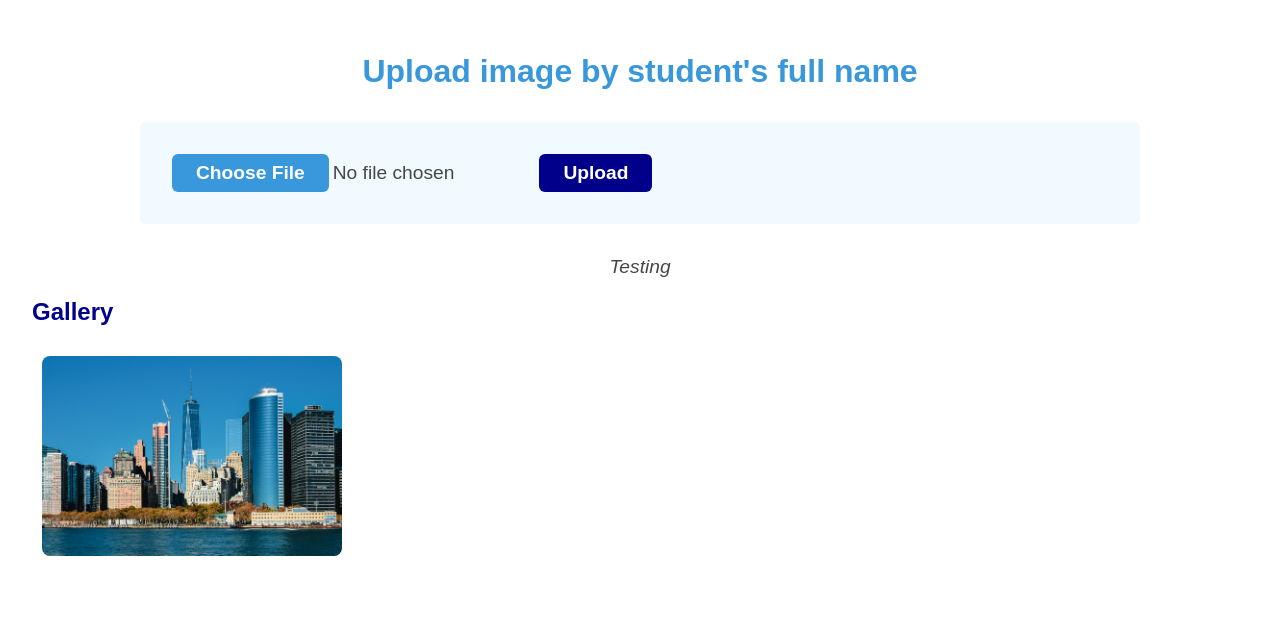
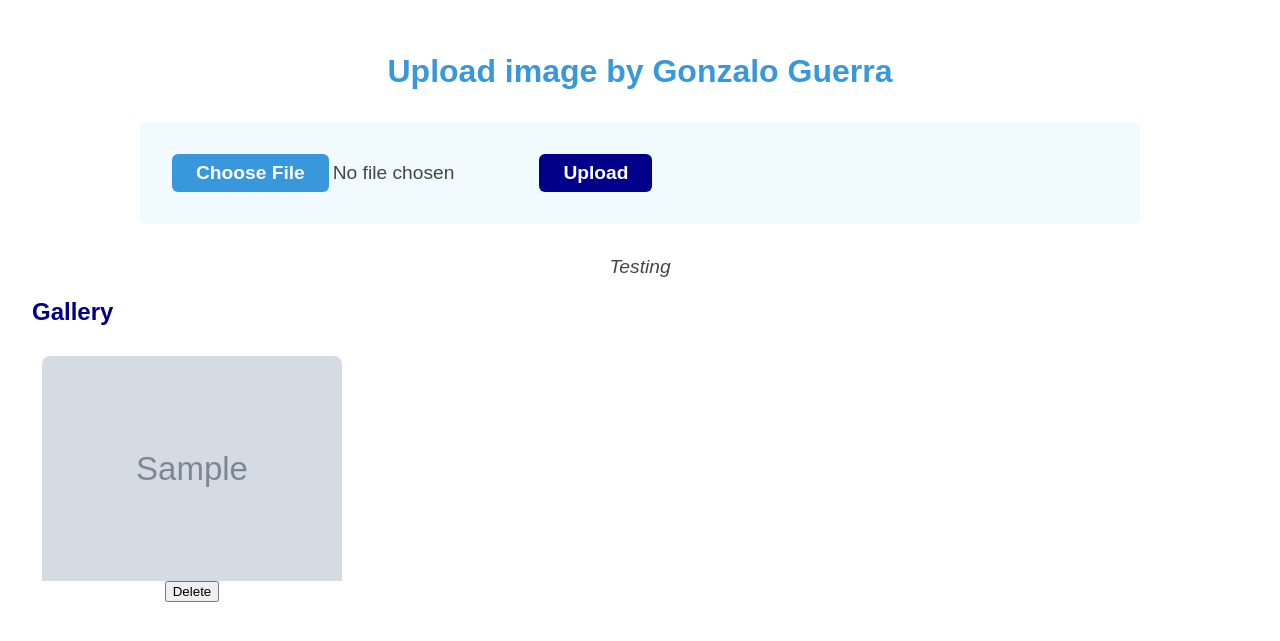
Before and after one commit to Gongg0910/ET721---Spring-2026, a Flask app: page / in a window 1280 px wide. Shown: the top 641 px of the page. Run offline with Flask 3, Linux system fonts and the light colour scheme; tables that the repository leaves empty or names only in its code hold one stand-in row (values such as "Sample post"); grey boxes marked "Sample" are stand-in pictures.

Commit message:
lab 17 complete

```diff
--- a/lab17/app.py
+++ b/lab17/app.py
@@ -73,6 +73,39 @@ def upload_image():
 
 
 # ----------------------------------------------------
+# DELETE AN IMAGE ROUTE
+# ----------------------------------------------------
+@app.route('/delete/<int:image_id>', methods=['DELETE'])
+def delete_image(image_id):
+    conn = get_db_connection()
+    cursor = conn.cursor(dictionary=True)
+
+    # get filename
+    cursor.execute("SELECT filename FROM images WHERE id = %s", (image_id,))
+    image = cursor.fetchone()
+
+    if not image:
+        cursor.close()
+        conn.close()
+        return jsonify({'error' : 'Image not found'}), 404
+
+    filepath = os.path.join(app.config['UPLOAD_FOLDER'], image['filename'])
+
+    # delete from database
+    cursor.execute("DELETE FROM images WHERE id = %s", (image_id,))
+    conn.commit()
+    cursor.close()
+    conn.close()
+    # delete file from the folder
+    if os.path.exists(filepath):
+        os.remove(filepath)
+
+    return jsonify({'message' : 'Image deleted successfully'})
+
+
+
+
+# ----------------------------------------------------
 # RUN APP
 # ----------------------------------------------------
 if __name__ == '__main__':
--- a/lab17/static/imguploader_script.js
+++ b/lab17/static/imguploader_script.js
@@ -0,0 +1,54 @@
+// upload image
+document.querySelector('#uploadForm').addEventListener('submit', function(e){
+    e.preventDefault()
+
+    const fileInput = document.querySelector('#imageInput')
+    const message = document.querySelector('#message')
+
+    if(!fileInput.files.length){
+        message.textContent = "Please select an image"
+        message.style.color = 'red'
+        return;
+    }
+
+    const formData = new formData()
+    formData.append('image', fileInput.files[0])
+
+    fetch('/upload',{
+        method : 'POST',
+        body : formData
+    })
+    .then(response => response.json())
+    .then(data =>{
+        if(data.message){
+            // show server sucess message
+            message.textContent = data.message
+            message.style.color = "green"
+
+            //optional: reload the page after 1s of delay
+            setTimeout(()=>{location.reload()}, 1000)
+        }
+        else{
+            message.textContent = data.error || "Upload failed"
+            message.color = "red"
+        }
+    })
+})
+
+function deleteImage(id){
+    if(!confirm("Are you sure you want to delete this image")){
+        return;
+    }
+    fetch(`/delete/${id}`, {
+        method : 'DELETE'
+    })
+    .then(response=>response.json())
+    .then(data=>{
+        if(data.message){
+            document.getElementById(`image-${id}`).remove()
+        }
+        else{
+            alert(data.error)
+        }
+    })
+}
--- a/lab17/templates/index.html
+++ b/lab17/templates/index.html
@@ -7,7 +7,7 @@
     <link rel="stylesheet" href="{{url_for('static', filename = 'imguploader_style.css')}}">
 </head>
 <body>
-    <h1 class="title">Upload image by student's full name</h1>
+    <h1 class="title">Upload image by Gonzalo Guerra</h1>
     <form id="uploadForm">
         <input type="file" name="image" id="imageInput" required>
         <button type="submit" class="btnupload">Upload</button>
@@ -17,9 +17,13 @@
 
     <h2 class="subtitle">Gallery</h2>
     <div class="gallery" id="gallery">
-        <div class="card">
-            <img src="{{url_for('static', filename = 'uploads/nyc.jpg')}}">
+    {% for image in images %}
+        <div class="card" id="image-{image.id}">
+            <img src="{{url_for('static', filename = 'uploads/'+image.filename)}}">
+            <button onclick="deleteImage({image.id})" class="btndelete">Delete</button>
         </div>
+    {% endfor %}
+
 
     </div>
 
```
Also changed, not shown: lab17/static/uploads/ramius-aquiler.jpg (added).
